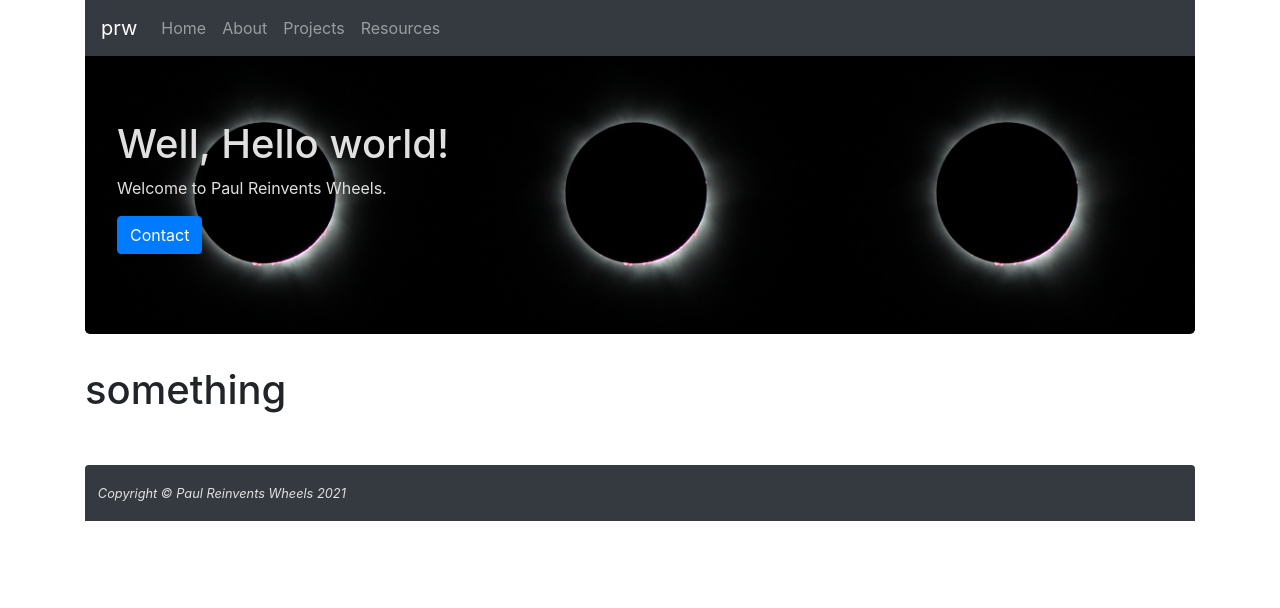
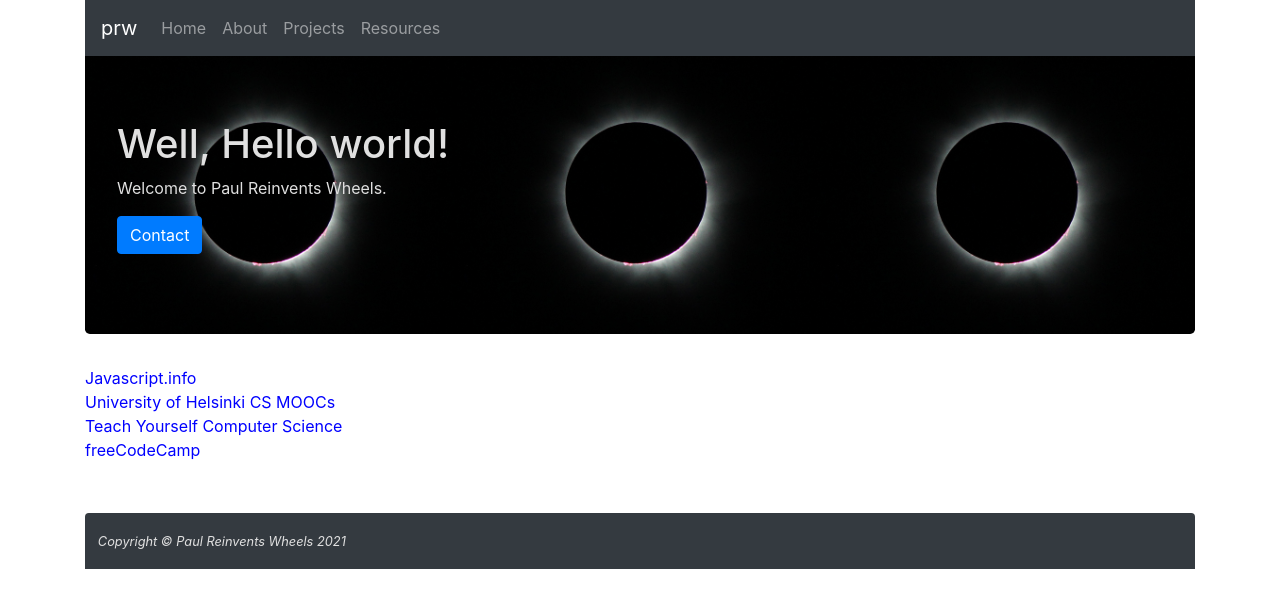
Before and after one commit to paulreyneveld/prw-production, a React (Create React App) app in the folder prw-front-end/: page /resources in a window 1280 px wide. Shown: the top 608 px of the page. Built offline with nearby package versions, Linux system fonts and the light colour scheme.

Commit message:
Populated resources page

```diff
--- a/prw-front-end/src/components/About.js
+++ b/prw-front-end/src/components/About.js
@@ -62,7 +62,7 @@ const About = () => {
         <ul className="sidebar-about-ul">
         <li className="sidebar-about-li"><span style={style} onClick={() => openInNewTab('http://www.github.com/paulreyneveld')}> GitHub </span></li>
         <li className="sidebar-about-li"><span style={style} onClick={() => openInNewTab('http://www.teamtreehouse.com/paulreyneveld')}> Treehouse Profile </span></li>
-        <li className="sidebar-about-li"><span style={style} onClick={() => openInNewTab('http://www.freecodecamp.org/paulreyneveld')}> freeCodeAcademy Profile </span></li>
+        <li className="sidebar-about-li"><span style={style} onClick={() => openInNewTab('http://www.freecodecamp.org/paulreyneveld')}> freeCodeCamp Profile </span></li>
         </ul>
         <h6>Resume</h6>
         <ul className="sidebar-about-ul">
--- a/prw-front-end/src/components/Resources.js
+++ b/prw-front-end/src/components/Resources.js
@@ -1,8 +1,24 @@
 import React from 'react'
 
 const Resources = () => {
+
+    const openInNewTab = (url) => {
+        const newWindow = window.open(url, '_blank', 'noopener,noreferrer')
+        if (newWindow) newWindow.opener = null
+    }
+
+    const style = {
+        color: 'blue',
+        cursor: 'pointer'
+    }
+
     return (
-        <h1>something</h1>
+        <>
+        <span style={style} onClick={() => openInNewTab('https://javascript.info/')}> Javascript.info </span> <br />
+        <span style={style} onClick={() => openInNewTab('https://www.mooc.fi/en')}> University of Helsinki CS MOOCs </span> <br />
+        <span style={style} onClick={() => openInNewTab('https://teachyourselfcs.com/')}> Teach Yourself Computer Science </span> <br />
+        <span style={style} onClick={() => openInNewTab('http://www.freecodecamp.org/')}> freeCodeCamp </span> <br />
+        </>
     )
 }
 
```
